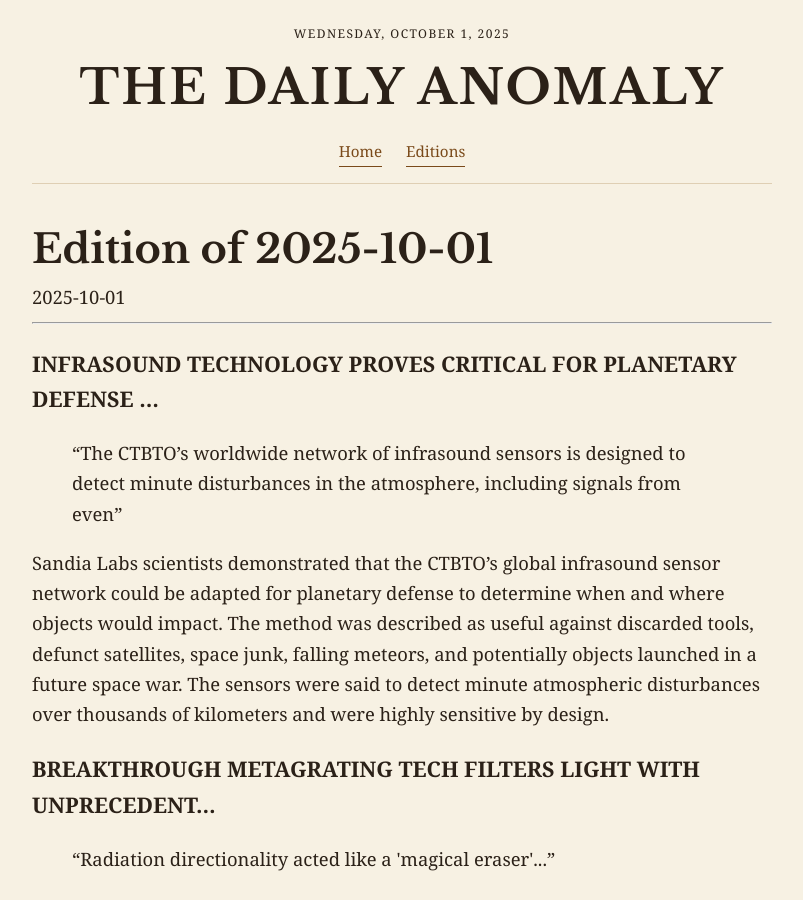
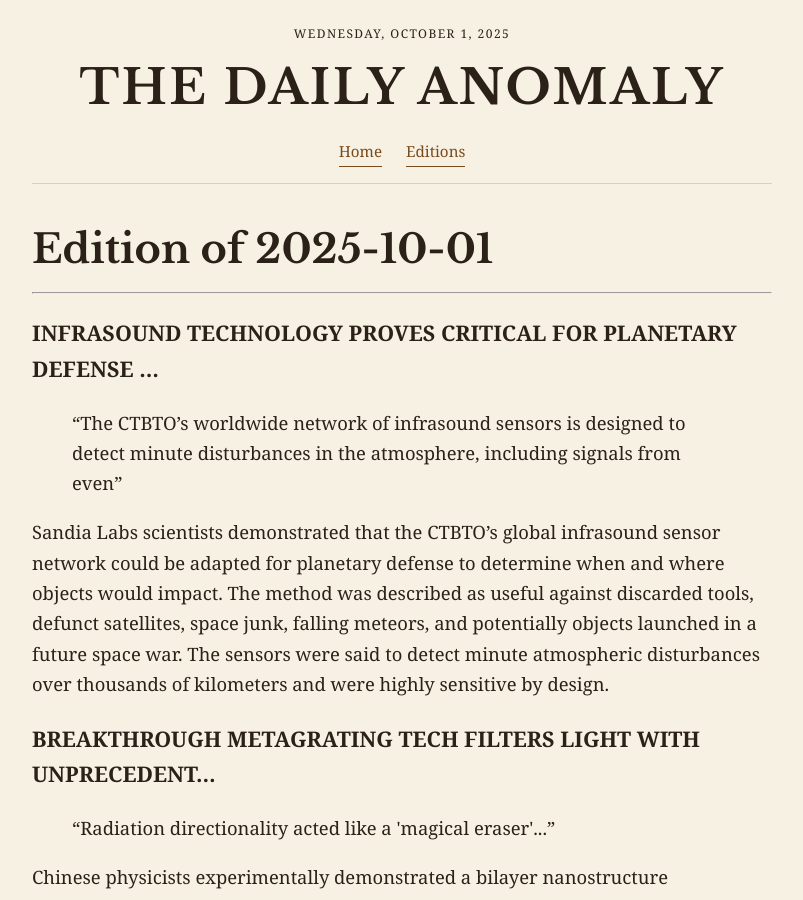
Before and after one commit to PROMIREC/the-daily-anomaly, a Jekyll site: the page built from editions/2025-10-01.md, in a window 1280 px wide and 900 px high. Shown: the whole window, without its empty margins (238-1041 px from the left). Built offline with Jekyll 4.4.1, drawn with Linux system fonts in a browser that asks for light colours.

Commit message:
Update 2025-10-01.md

```diff
--- a/editions/2025-10-01.md
+++ b/editions/2025-10-01.md
@@ -6,7 +6,6 @@ edition: 2025-10-01
 
 <div class="front">
   <header class="mast">
-    <div class="date">2025-10-01</div>
   </header>
   <hr class="rule" />
   <section class="grid">
```
